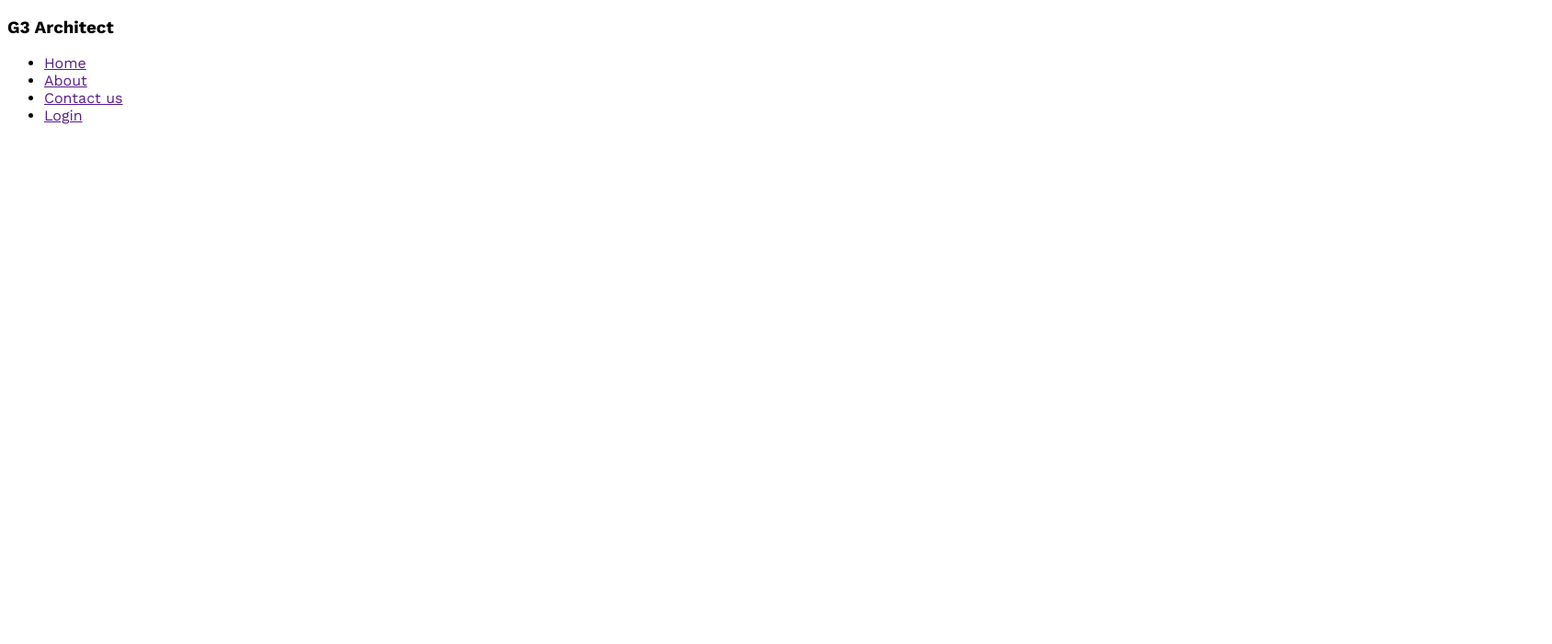
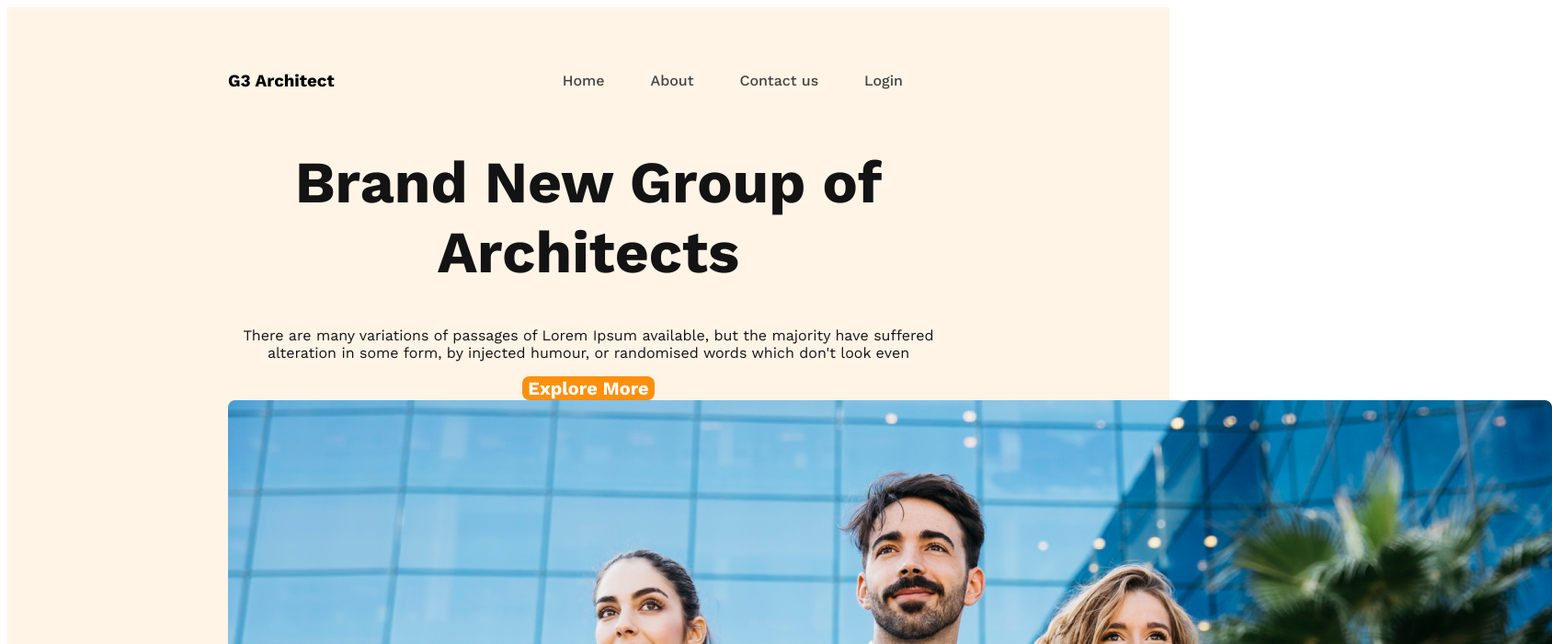
Before and after one commit to strk38/g3-website, a plain HTML site: page index.html in a window 1280 px wide. Shown: the top 700 px of the page at 92% size, 1688 px wide, since content can reach past the window. Drawn offline with nearby package versions, Linux system fonts and the light colour scheme.

Commit message:
banner-added

```diff
--- a/index.html
+++ b/index.html
@@ -13,7 +13,7 @@
 <body>
     <header>
         <nav>
-            <h3>G3 Architect</h3>
+            <h3 class="'nav-title">G3 Architect</h3>
             <ul>
                 <li><a href="">Home</a></li>
                 <li><a href="">About</a></li>
@@ -21,6 +21,17 @@
                 <li><a href="">Login</a></li>
             </ul>
         </nav>
+        <div class="banner">
+            <div class="banner-content">
+                <h1 class="banner-title">Brand New Group of Architects</h1>
+                <p class="banner-desc">There are many variations of passages of Lorem Ipsum available, but the majority
+                    have
+                    suffered alteration in some form, by injected humour, or randomised words which don't look even</p>
+                <button class="btn-primary">Explore More</button>
+            </div>
+
+            <img src="images/banner.png" alt="" srcset="">
+        </div>
     </header>
     <main></main>
     <footer></footer>
--- a/styles/architect.css
+++ b/styles/architect.css
@@ -5,3 +5,64 @@
 * {
     font-family: "Work Sans", sans-serif;
 }
+
+.btn-primary {
+    background-color: #FF900E;
+    font-size: 20px;
+    font-weight: bolder;
+    color: #FFFFFF;
+    border: none;
+    border-radius: 8px;
+}
+
+header {
+    background: rgba(255, 144, 14, 0.10);
+    padding: 50px 240px;
+
+}
+
+nav {
+    display: flex;
+    justify-content: space-between;
+    align-items: center;
+}
+
+.nav-title {
+    font-size: 45px;
+    font-weight: bold;
+    color: #131313;
+}
+
+nav>ul {
+    display: flex;
+}
+
+nav li {
+    list-style: none;
+    margin-right: 50px;
+    font-weight: 500;
+    font-size: 1rem;
+}
+
+nav li a {
+    text-decoration: none;
+    color: #424242;
+}
+
+.banner-content {
+    max-width: 850px;
+    text-align: center;
+    margin: 0 auto;
+}
+
+.banner-title {
+    font-size: 64px;
+    font-weight: bold;
+    color: #131313;
+}
+
+.banner-desc {
+    font-size: 16px;
+    font-weight: normal;
+    color: #131313;
+}
```
Also changed, not shown: images/architect.png (added), images/banner.png (added), images/icons/customers.png (added), images/icons/email.png (added), images/icons/projects.png (added), images/icons/ribon.png (added), images/sponsors/amazon.png (added), images/sponsors/figma.png (added), images/sponsors/google.png (added), images/sponsors/spotify.png (added), images/sponsors/telerama.png (added), images/team1.png (added), images/team2.png (added), images/team3.png (added), 1 more files.
